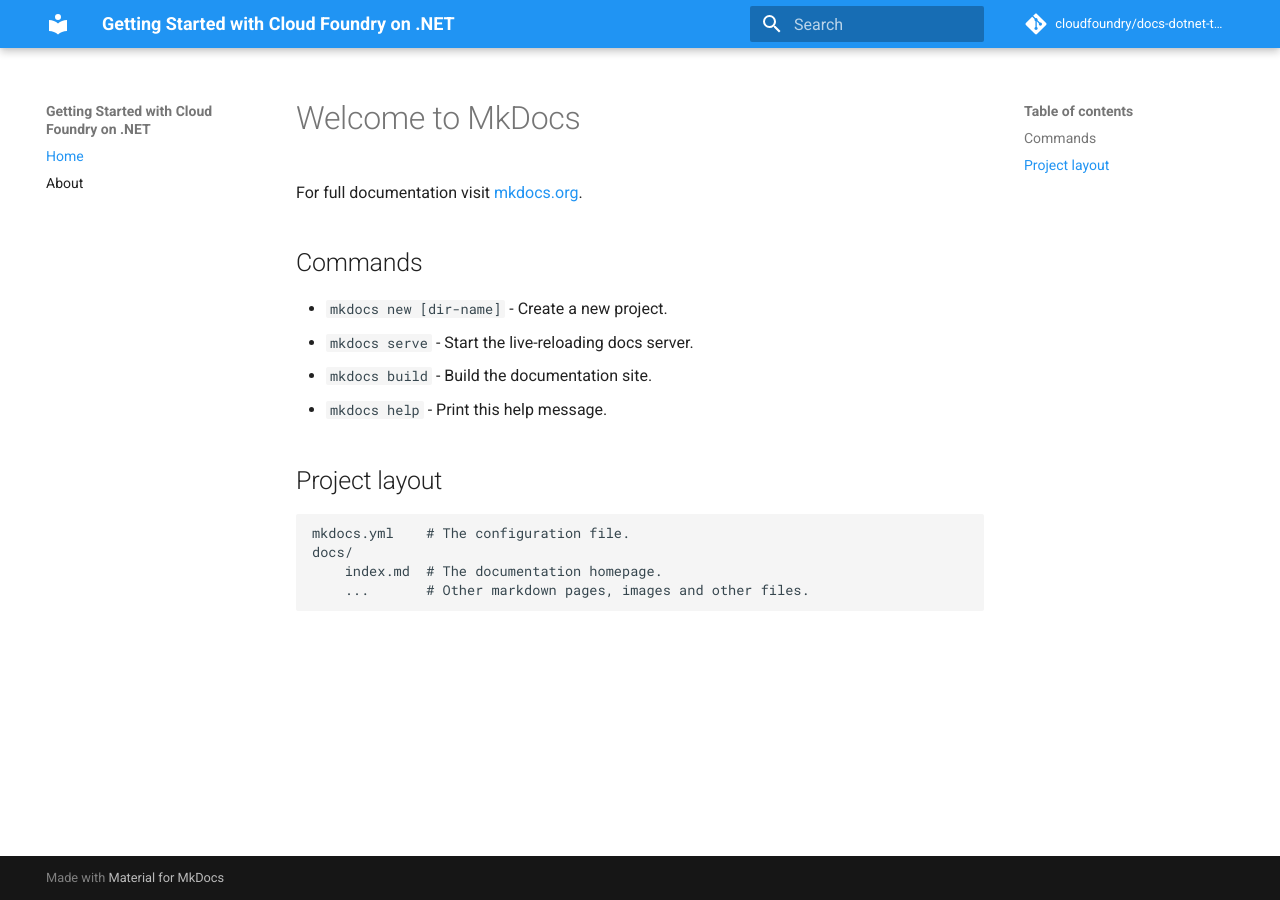
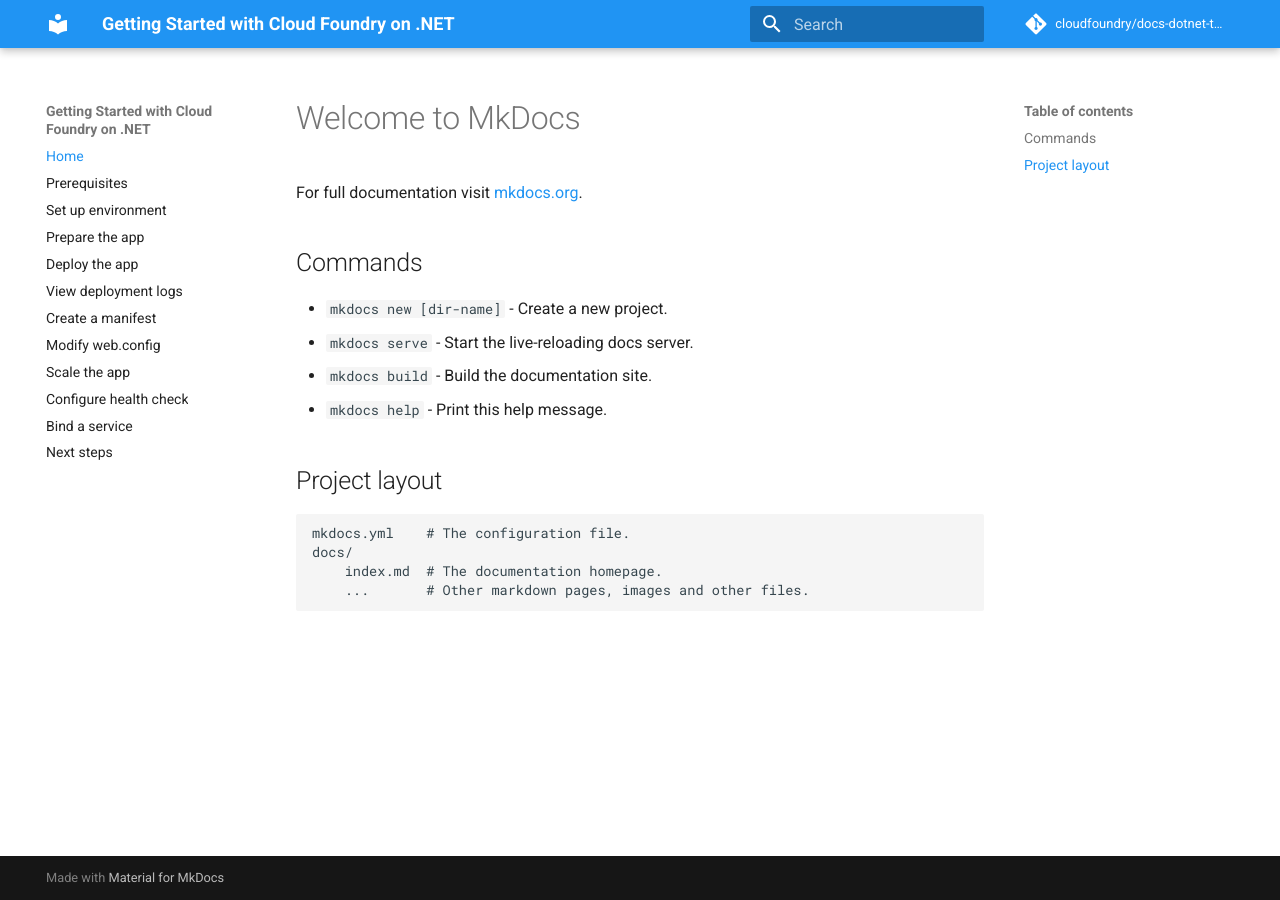
Before and after one commit to cloudfoundry/docs-dotnet-core-tutorial, an MkDocs documentation site: the page built from docs/index.md, in a window 1280 px wide. Built offline with MkDocs 1.6.1 and Material for MkDocs 9.7.7, drawn with Linux system fonts in a browser that asks for light colours; comment, search, counter and statistics services are not loaded.

Commit message:
Add blank files for toc [#165842062]

```diff
--- a/mkdocs.yml
+++ b/mkdocs.yml
@@ -16,7 +16,17 @@ theme:
 # Left navigation
 nav:
   - Home: index.md
-  - About: about.md
+  - Prerequisites: prerequisites.md
+  - Set up environment: setup.md
+  - Prepare the app: prepare-app.md
+  - Deploy the app: deploy-app.md
+  - View deployment logs: view-app-logs.md
+  - Create a manifest: create-manifest.md
+  - Modify web.config: modify-web-config.md
+  - Scale the app: scale-app.md
+  - Configure health check: config-health-check.md
+  - Bind a service: bind-service.md
+  - Next steps: next-steps.md
 
 # Extensions
 markdown_extensions:
```
Also changed, not shown: docs/about.md (deleted, +0 -47 lines), docs/bind-service.md (added), docs/config-health-check.md (added), docs/create-manifest.md (added), docs/deploy-app.md (added), docs/modify-web-config.md (added), docs/next-steps.md (added), docs/prepare-app.md (added), docs/prerequisites.md (added), docs/scale-app.md (added), docs/setup.md (added), docs/view-app-logs.md (added).
